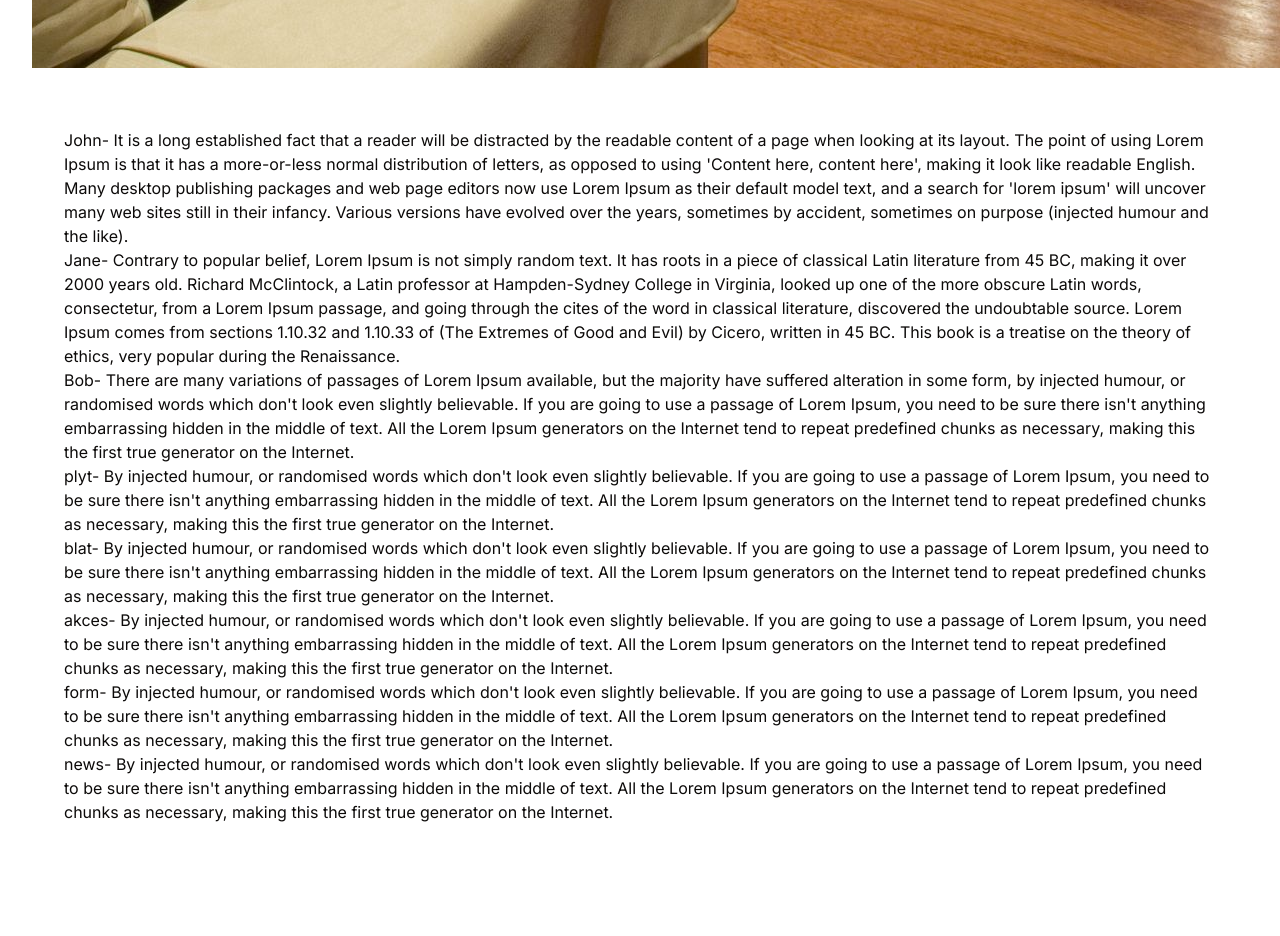
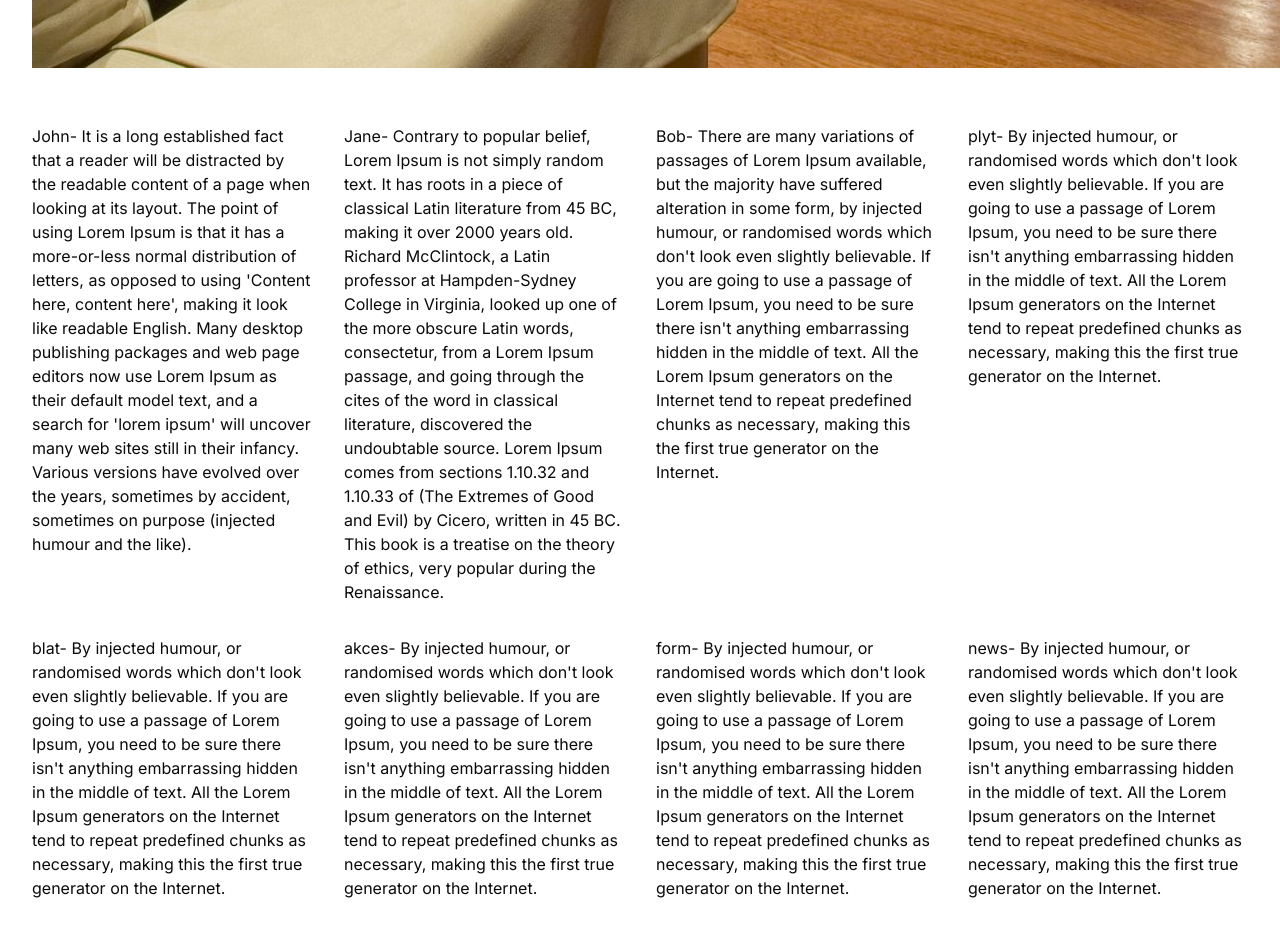
Before and after one commit to danielu96/service-project, a Next.js app: page / in a window 1280 px wide. Shown: the part 420-1356 px from the top of the page. Before the commit the page ends 1304 px from the top, so only its background shows below. Built offline with nearby package versions, Linux system fonts and the light colour scheme.

Commit message:
cols added

```diff
--- a/components/home/ProductList.tsx
+++ b/components/home/ProductList.tsx
@@ -4,7 +4,7 @@ import ProductCard from '../card/ProductCard';
 
 function ProductList({ products }: { products: ProductCardProps[] }) {
     return (
-        <section className='my-5 mx-8'>
+        <section className='mt-4 gap-8 grid sm:grid-cols-2  lg:grid-cols-3  xl:grid-cols-4'>
             {products.map((product) => {
                 return (
                     <ProductCard key={product.id} product={product}></ProductCard>
```
